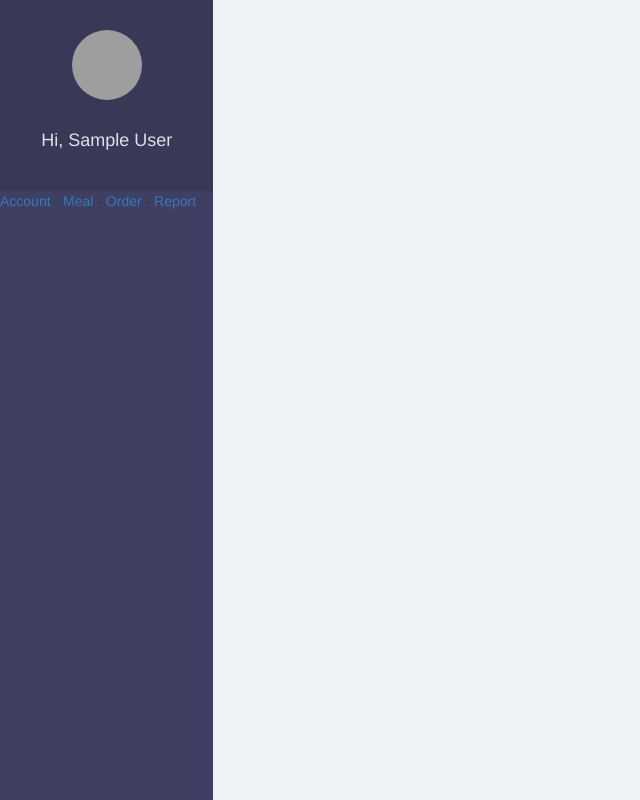
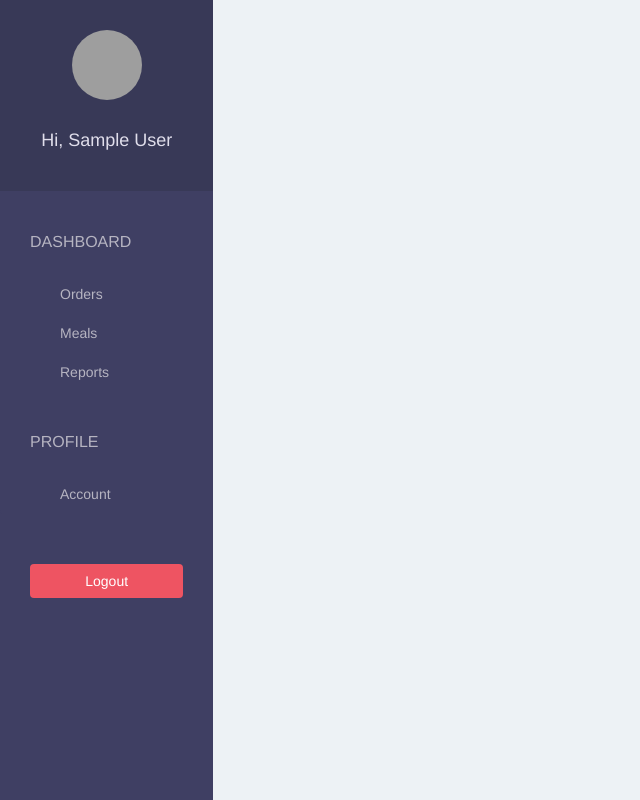
Before and after one commit to smagul/foodtasker, a Django app: page /restaurant/ in a window 1280 px wide. Shown: the whole page, without its empty margins (0-640 px from the left). Run offline with Django 3.2, Linux system fonts and the light colour scheme; the visitor is signed in with stand-in values (Sample User, id 1); data that the repository does not hold is empty; some libraries are stand-ins or nearby versions; grey boxes are pictures that could not be loaded.

Commit message:
Updated dashboard style

```diff
--- a/foodtaskerapp/static/css/style.css
+++ b/foodtaskerapp/static/css/style.css
@@ -45,3 +45,58 @@ body {
 .sidebar > div:first-child > h5 {
     color: #b6b4c1;
 }
+
+/* Side bar - list */
+.sidebar .list-group {
+    padding: 0;
+    background-color: #3f3f63;
+}
+
+.sidebar .list-group > span {
+    color: #b6b4c1;
+    display: block;
+    margin-top: 20px;
+    padding: 20px 30px;
+    font-size: 16px;
+    font-weight: 300;
+}
+
+.sidebar .list-group .list-group-item,
+.sidebar .list-group .list-group-item:focus {
+    background-color: #3f3f63;
+    color: #b6b4c1;
+    border: 0;
+    padding-left: 60px;
+    padding-right: 30px;
+}
+
+.sidebar .list-group .list-group-item.active,
+.sidebar .list-group .list-group-item:hover {
+    background-color: #383957;
+    color: #e0deeb;
+}
+
+.sidebar .list-group .list-group-item:first-child {
+    border-top-left-radius: 0;
+    border-top-right-radius: 0;
+}
+
+.sidebar .list-group .list-group-item .badge,
+.sidebar .list-group .list-group-item.active .badge {
+    background-color: #ee5462;
+    color: #e0deeb;
+}
+
+/* Side bar - logout */
+.sidebar > div:last-child {
+    padding: 30px;
+}
+
+.sidebar > div:last-child .btn {
+    width: 100%;
+}
+
+/* Content */
+.content {
+    padding: 0 40px;
+}
--- a/foodtaskerapp/templates/restaurant/includes/_sidebar.html
+++ b/foodtaskerapp/templates/restaurant/includes/_sidebar.html
@@ -6,10 +6,17 @@
     <h5>{{ request.user.restaurant.name }}</h5>
 </div>
 
-<a href="{% url 'restaurant-account' %}">Account</a>
--
-<a href="{% url 'restaurant-meal' %}">Meal</a>
--
-<a href="{% url 'restaurant-order' %}">Order</a>
--
-<a href="{% url 'restaurant-report' %}">Report</a>
+<div class="list-group">
+    <span class="text-uppercase">Dashboard</span>
+
+    <a href="{% url 'restaurant-order' %}" class="list-group-item">Orders</a>
+    <a href="{% url 'restaurant-meal' %}" class="list-group-item">Meals</a>
+    <a href="{% url 'restaurant-report' %}" class="list-group-item">Reports</a>
+
+    <span class="text-uppercase">Profile</span>
+    <a href="{% url 'restaurant-account' %}" class="list-group-item">Account</a>
+</div>
+
+<div class="text-center">
+    <a href="{% url 'restaurant-sign-out' %}" class="btn btn-pink">Logout</a>
+</div>
```
